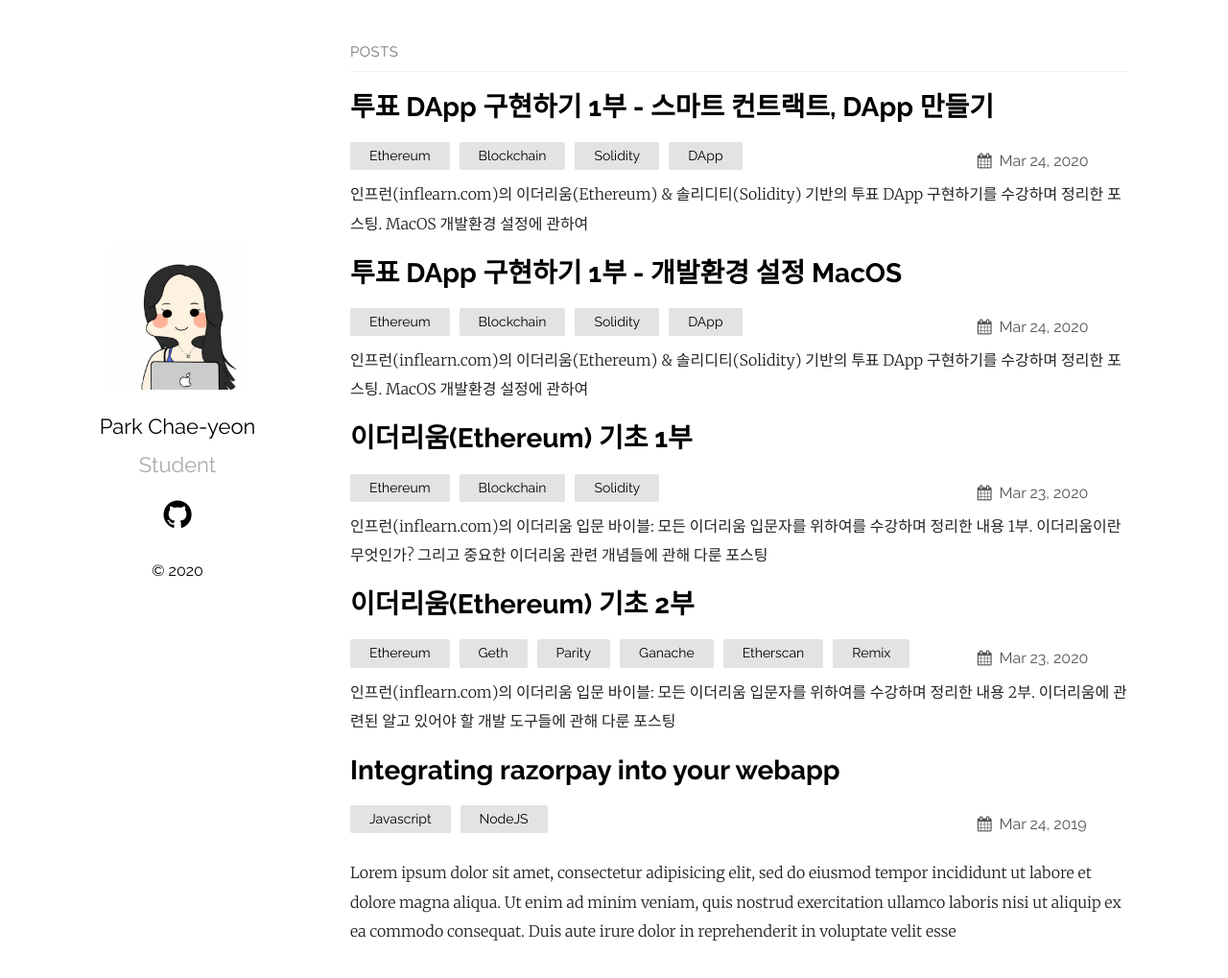
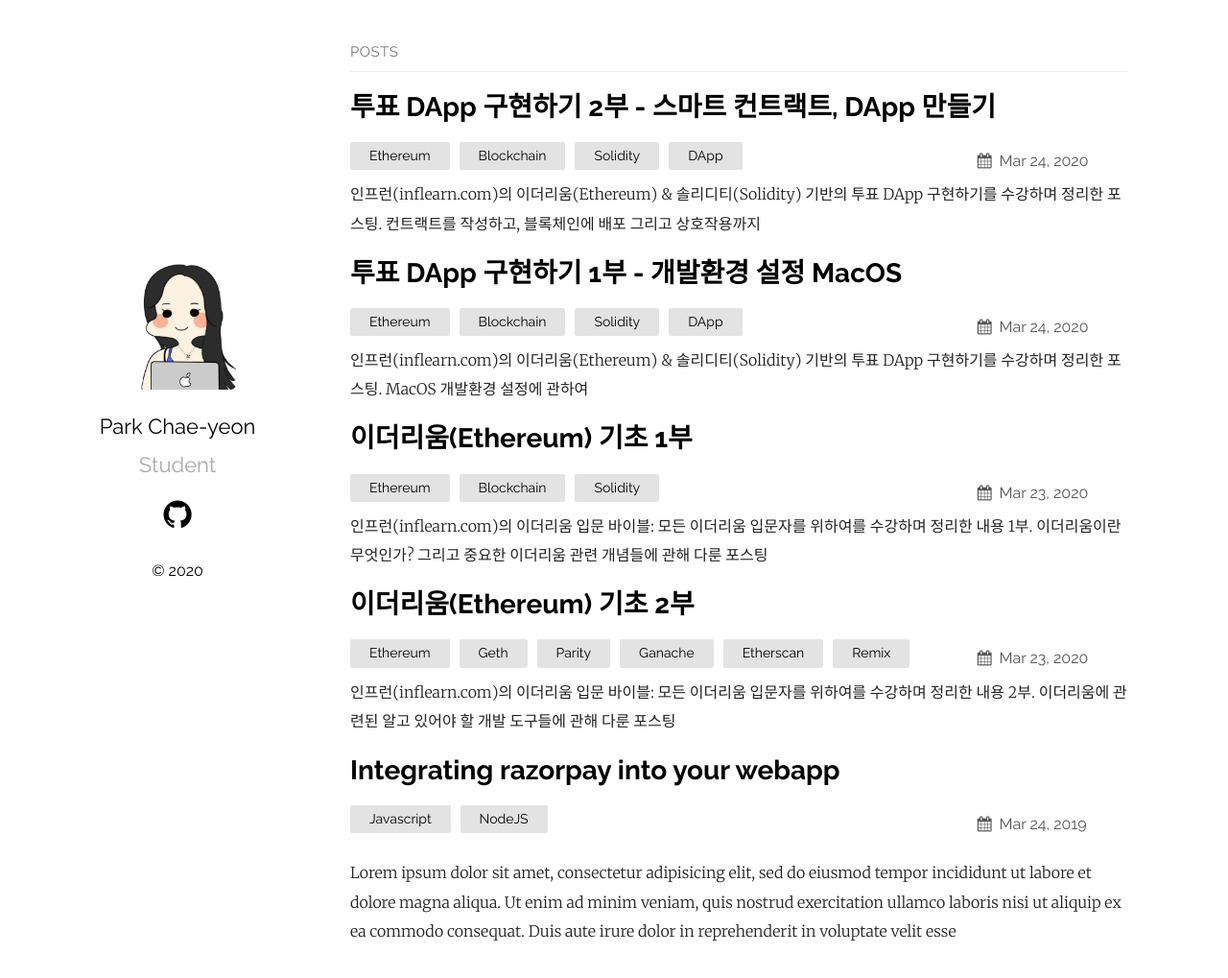
Before and after one commit to chaenchaen-dev/chaenchaen-dev.github.io, a Jekyll site: the page built from index.md, in a window 1280 px wide and 1031 px high. Shown: the top 1019 px of the window at 96% size. Built offline with Jekyll 4.4.1, drawn with Linux system fonts in a browser that asks for light colours.

Commit message:
투표 Dapp 구현하기 2부 포스팅 수 + 1부 약간 수정

```diff
--- a/_posts/2020-03-24-Voting-Application-2.md
+++ b/_posts/2020-03-24-Voting-Application-2.md
@@ -1,7 +1,7 @@
 ---
 
-title : "투표 DApp 구현하기 1부 - 스마트 컨트랙트, DApp 만들기"
-excerpt : "인프런(inflearn.com)의 이더리움(Ethereum) & 솔리디티(Solidity) 기반의 투표 DApp 구현하기를 수강하며 정리한 포스팅. MacOS 개발환경 설정에 관하여"
+title : "투표 DApp 구현하기 2부 - 스마트 컨트랙트, DApp 만들기"
+excerpt : "인프런(inflearn.com)의 이더리움(Ethereum) & 솔리디티(Solidity) 기반의 투표 DApp 구현하기를 수강하며 정리한 포스팅. 컨트랙트를 작성하고, 블록체인에 배포 그리고 상호작용까지"
 
 categories:
   - Ethereum
@@ -16,7 +16,9 @@ tags:
 
 <br/>
 
-투표 DApp 구현
+투표 DApp 구현하기
 -------------------
 
 <br/>
+
+### 솔리디티로 첫 컨트랙트 작성
```
Also changed, not shown: _posts/2020-03-24-Voting-Application-1.md (+3 -3 lines).
